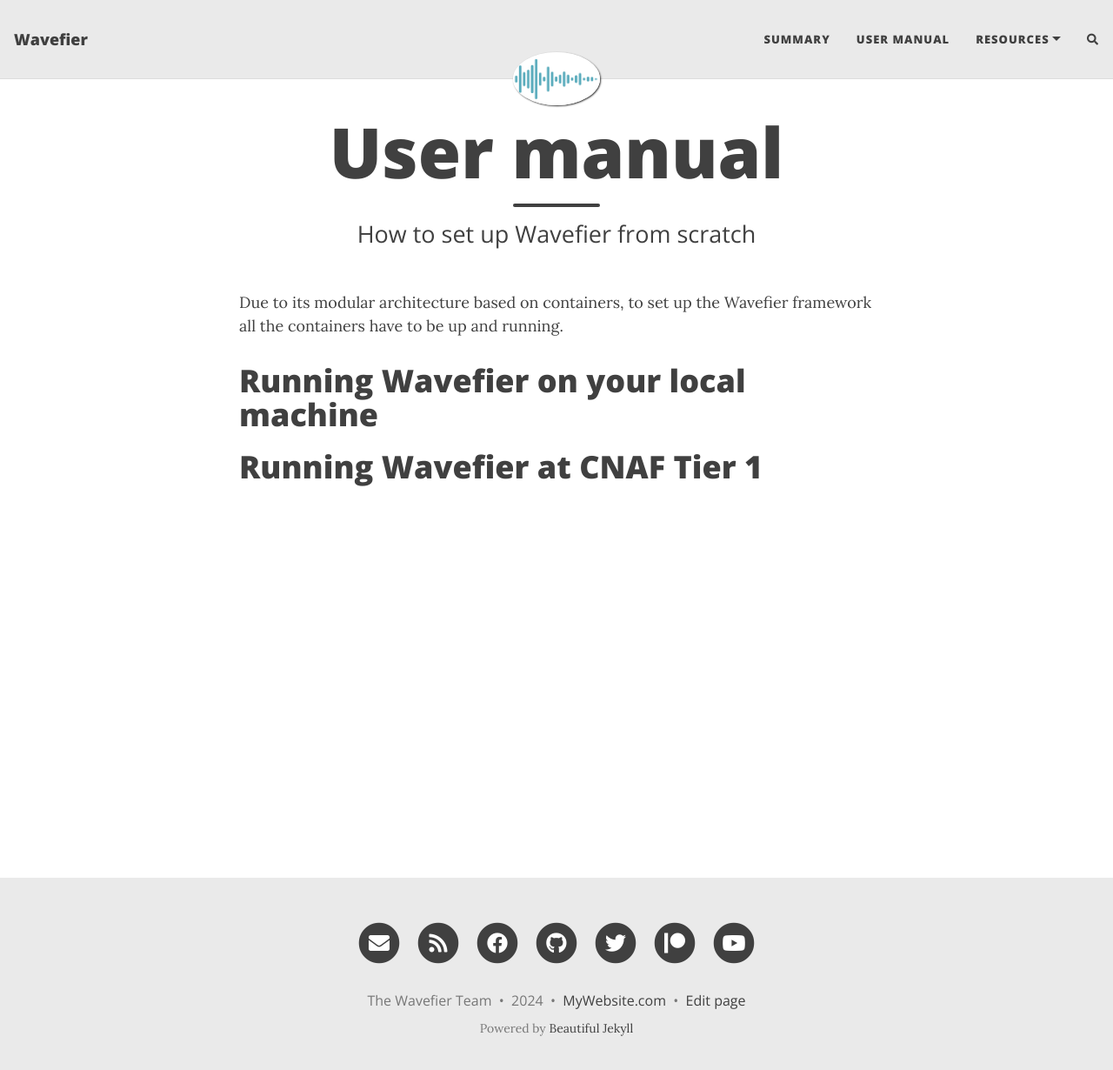
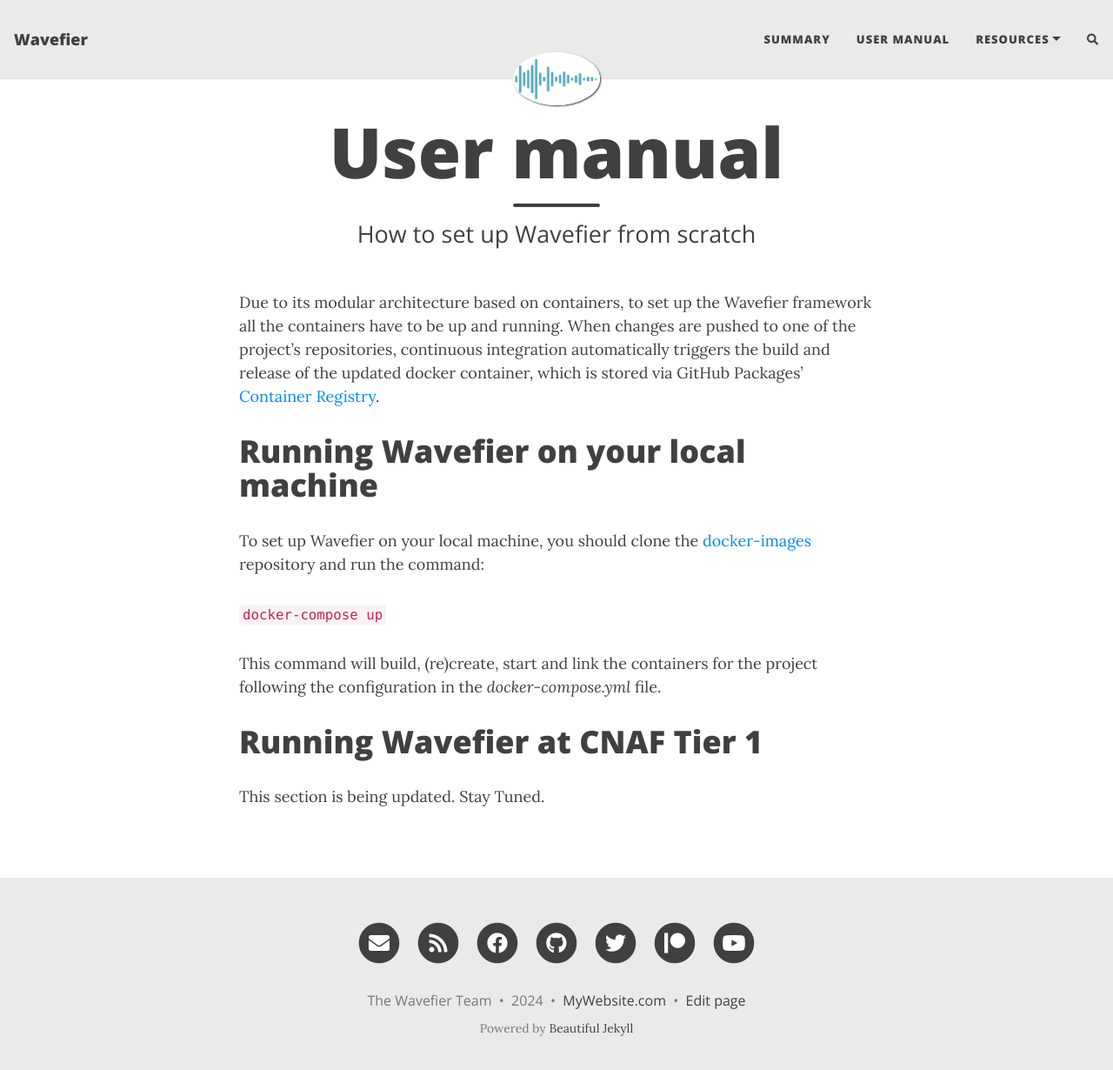
Before and after one commit to wavefier/wavefier, a Jekyll site: the page built from usermanual.md, in a window 1280 px wide and 1243 px high. Shown: the top 1230 px of the window at 87% size. Built offline with Jekyll 4.4.1, drawn with Linux system fonts in a browser that asks for light colours; nearby versions of some CDN libraries; comment, search, counter and statistics services are not loaded.

Commit message:
Update usermanual.md

```diff
--- a/usermanual.md
+++ b/usermanual.md
@@ -4,7 +4,14 @@ title: User manual
 subtitle: How to set up Wavefier from scratch
 ---
 
-Due to its modular architecture based on containers, to set up the Wavefier framework all the containers have to be up and running.
+Due to its modular architecture based on containers, to set up the Wavefier framework all the containers have to be up and running. When changes are pushed to one of the project's repositories, continuous integration automatically triggers the build and release of the updated docker container, which is stored via GitHub Packages' [Container Registry](https://ghcr.io).
 
 # Running Wavefier on your local machine
+To set up Wavefier on your local machine, you should clone the [docker-images](https://github.com/wavefier/docker-images) repository and run the command:
+
+`docker-compose up`
+
+This command will build, (re)create, start and link the containers for the project following the configuration in the *docker-compose.yml* file.
+
 # Running Wavefier at CNAF Tier 1
+This section is being updated. Stay Tuned.
```
